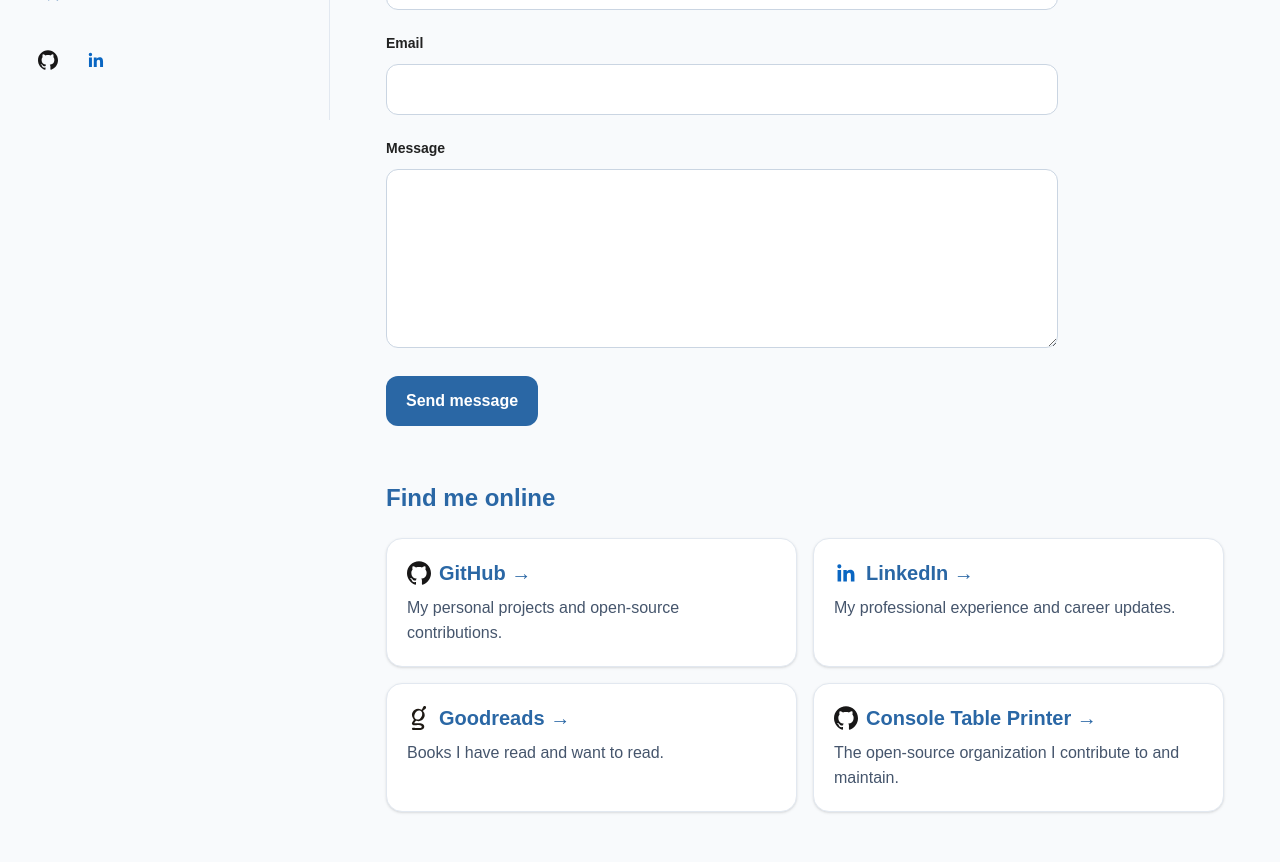
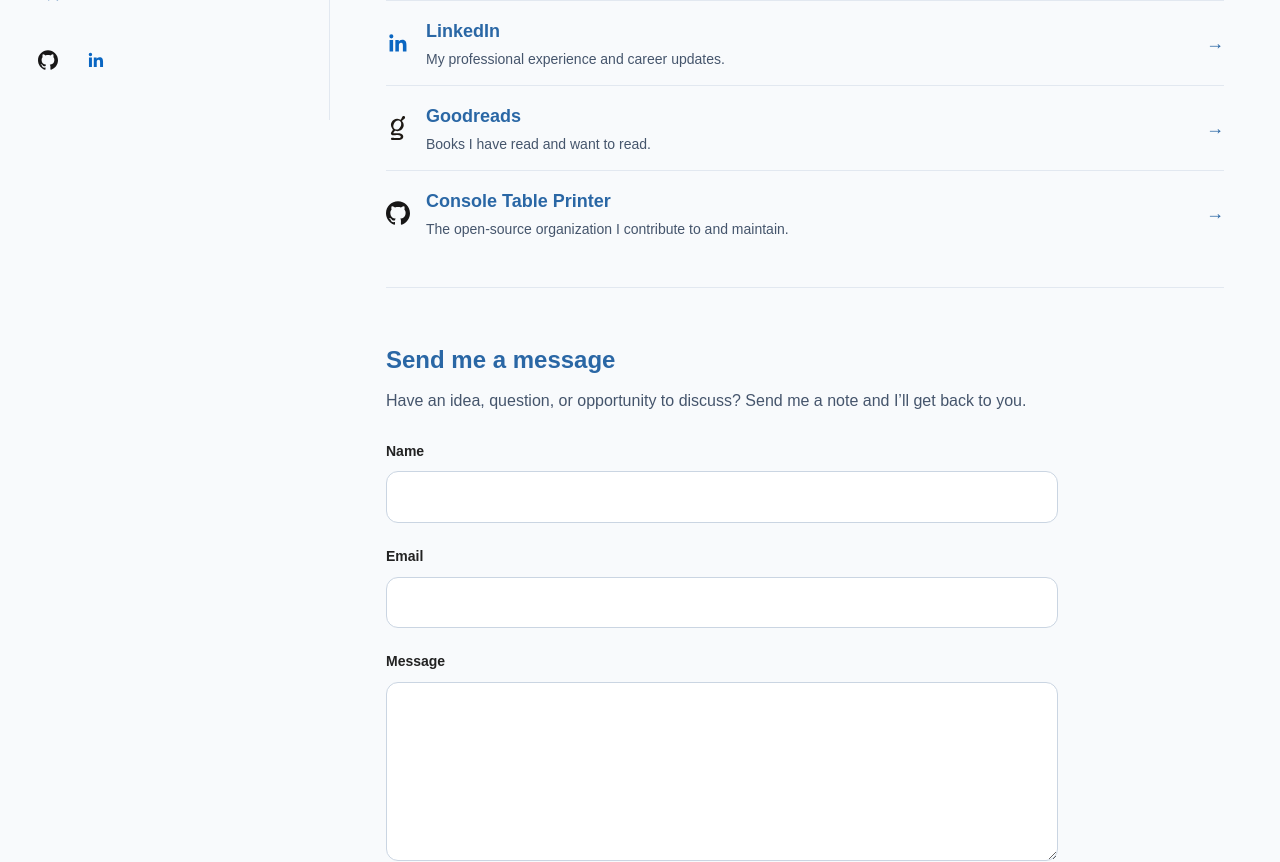
Before and after one commit to ayonious/oyon-portfolio, a Next.js app: page /about in a window 1280 px wide. Shown: the part 680-1542 px from the top of the page. Built offline with nearby package versions, Linux system fonts and the light colour scheme.

Commit message:
refactor: refine about page social links

```diff
--- a/app/about/page.tsx
+++ b/app/about/page.tsx
@@ -36,30 +36,31 @@
         />
       </section>
 
-      <ContactForm />
-
-      <section className="mt-14">
+      <section className="mt-14 border-y border-slate-200 py-8 dark:border-slate-700">
         <h2 className="text-2xl font-bold">{aboutContent.profilesTitle}</h2>
-        <div className="mt-6 grid gap-4 sm:grid-cols-2">
+        <div className="mt-5 divide-y divide-slate-200 dark:divide-slate-700">
           {aboutContent.profiles.map((profile) => (
             <a
               key={profile.url}
               href={profile.url}
               target="_blank"
               rel="noreferrer"
-              className="rounded-2xl border border-slate-200 bg-white p-5 no-underline shadow-sm transition-colors hover:bg-[var(--accent-soft)] dark:border-slate-700 dark:bg-slate-900 dark:hover:bg-[var(--accent-soft)]"
+              className="flex items-center gap-4 py-4 no-underline transition-colors hover:text-[var(--accent)]"
             >
-              <h3 className="flex items-center gap-2 text-xl font-bold">
-                <BrandIcon name={profile.name} className="h-6 w-6 shrink-0" />
-                {profile.name} →
-              </h3>
-              <p className="mt-2 text-slate-600 dark:text-slate-300">
-                {profile.description}
-              </p>
+              <BrandIcon name={profile.name} className="h-6 w-6 shrink-0" />
+              <span className="min-w-0 flex-1">
+                <span className="block text-lg font-bold">{profile.name}</span>
+                <span className="mt-1 block text-sm text-slate-600 dark:text-slate-300">
+                  {profile.description}
+                </span>
+              </span>
+              <span aria-hidden="true" className="text-lg">→</span>
             </a>
           ))}
         </div>
       </section>
+
+      <ContactForm />
     </div>
   );
 }
--- a/config/siteContent.ts
+++ b/config/siteContent.ts
@@ -105,7 +105,7 @@
     successMessage: "Thanks — your message has been sent.",
     errorMessage: "Your message could not be sent. Please try again.",
   },
-  profilesTitle: "Find me online",
+  profilesTitle: "Connect with me on other social platforms",
   profiles: [
     {
       name: "GitHub",
```
